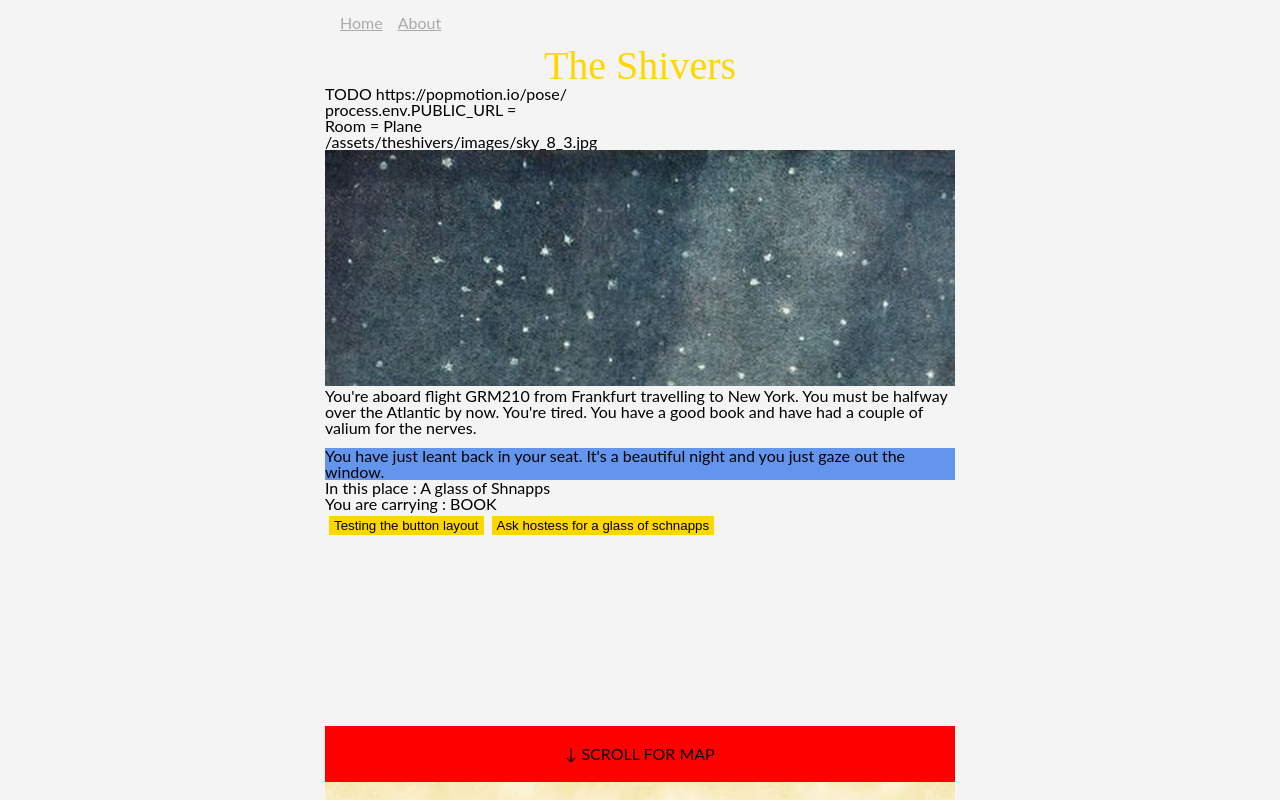
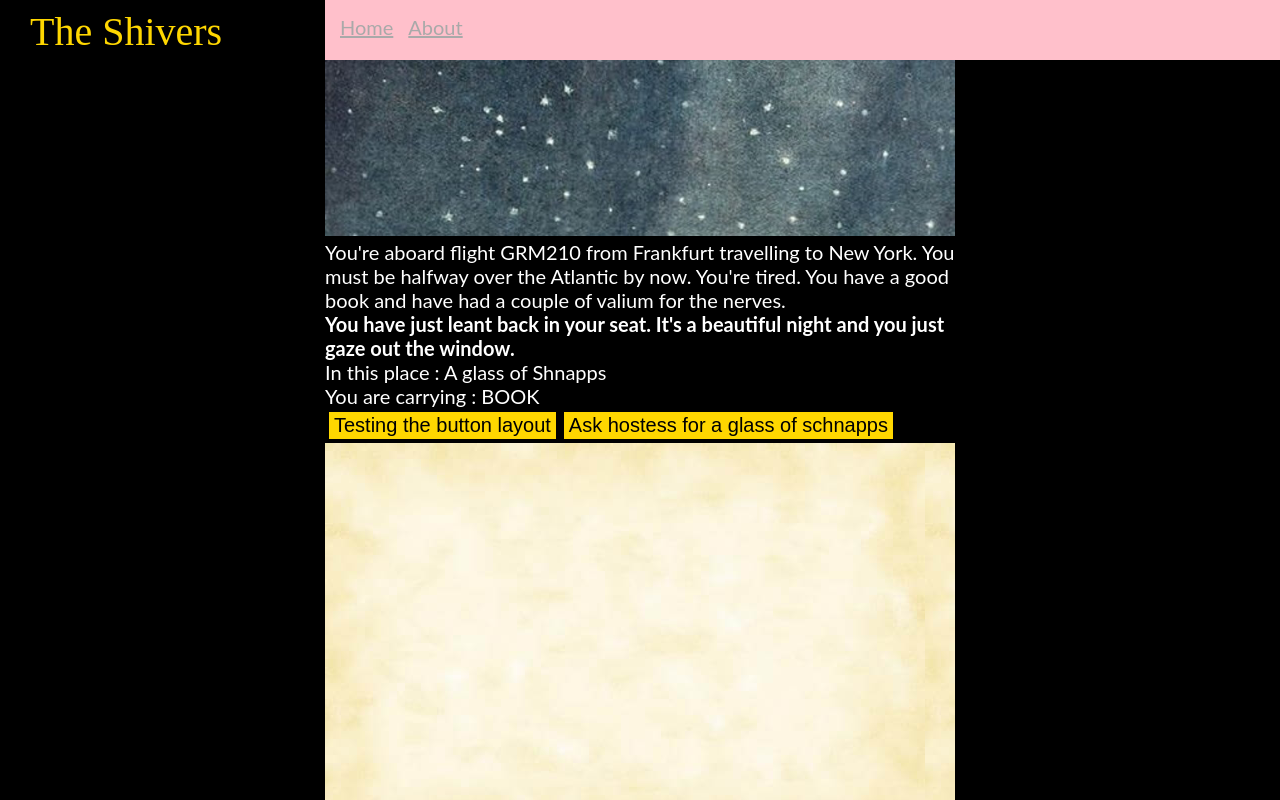
Before and after one commit to markhorsell/if-player-react, a React (Create React App) app: page / in a window 1280 px wide. Shown: the top 800 px of the page. Built offline with nearby package versions, Linux system fonts and the light colour scheme.

Commit message:
style tweaks and debounced map

```diff
--- a/src/App.js
+++ b/src/App.js
@@ -8,6 +8,8 @@ import { connect } from 'react-redux';
 import Nav from './components/Nav';
 import Home from './containers/Home';
 import About from './containers/About';
+
+
 
 
 
--- a/src/components/Nav.js
+++ b/src/components/Nav.js
@@ -7,8 +7,8 @@ import React  from "react";
 
 const Nav = () => (
 
-
-          <ul className='nav'>
+       <div className="nav">
+          <ul>
             <li>
               <Link to="/">Home</Link>
             </li>
@@ -16,7 +16,7 @@ const Nav = () => (
               <Link to="/about">About</Link>
             </li>
           </ul>
-
+        </div>
   )
 
 export default Nav;
--- a/src/components/RoomImage.js
+++ b/src/components/RoomImage.js
@@ -6,7 +6,7 @@ import PropTypes from 'prop-types';
 
 const RoomImage = ({ path,image }) => (
 	<React.Fragment>
-		<div className="room-image">{path+image}</div>
+		{/*<div className="room-image">{path+image}</div>*/}
 		<img src={path+image} width='100%'  alt={image}/>
 	</React.Fragment>
 	)
--- a/src/components/WorldMap.js
+++ b/src/components/WorldMap.js
@@ -1,5 +1,21 @@
 import React, { Component } from 'react';
 import PropTypes from 'prop-types';
+
+//TODO debounce could be in utils
+function debounce(func, wait, immediate) {
+    var timeout;
+    return function() {
+        var context = this, args = arguments;
+        var later = function() {
+            timeout = null;
+            if (!immediate) func.apply(context, args);
+        };
+        var callNow = immediate && !timeout;
+        clearTimeout(timeout);
+        timeout = setTimeout(later, wait);
+        if (callNow) func.apply(context, args);
+    };
+};
 
 class WorldMap extends Component {
 
@@ -7,6 +23,7 @@ class WorldMap extends Component {
         super(props);
         this.canvasRef = React.createRef();
         this.mapContainerRef = React.createRef();
+        this.updateCanvas = debounce(this.updateCanvas,100);
     }
 
     componentDidMount() {
@@ -17,24 +34,20 @@ class WorldMap extends Component {
     componentWillUnmount() {
         window.removeEventListener("resize", this.updateCanvas.bind(this));
     }
+
     updateCanvas() {
+        //TODO debounce
         if (!this.mapContainerRef.current) {
             return;
         }
-        console.log('DISCOVERED PATHS');
-        console.log(this.props.discoveredPaths)
+
         const width = this.mapContainerRef.current.offsetWidth;
         this.mapContainerRef.current.height = width;
         const ctx = this.canvasRef.current.getContext('2d');
-        //Keep as a square so use width for both
+
         this.canvasRef.current.width = width;
         this.canvasRef.current.height = width;
 
-        ctx.beginPath();
-        ctx.arc(width / 2, width / 2, (width / 2) - 20, 0, 2 * Math.PI);
-
-        ctx.fillStyle = "rgba(99, 255, 99, 0.3)";
-        ctx.fill();
         //If a room has been visited add it
         //Only worry about rooms with numbers
         //Named rooms are not supposed to be maps
@@ -54,18 +67,17 @@ class WorldMap extends Component {
         });
         const roomGrid = parseInt(this.props.room, 10);
         visitedGrids.forEach(grid => {
-            const exits = this.props.rooms.map(room => {
+            //const exits =
+            this.props.rooms.map(room => {
                 if (room.id === grid.x.toString() + grid.y.toString()) {
-                    console.log('Room has been discovered ' + room.id);
-                    //console.log(room.exits);
-                    // room.exits.
+
                     for (var key in room.exits) {
-                        console.log(room.exits[key]);
+
                         const exitgrid = parseInt(room.exits[key], 10);
                         if (exitgrid > 10) {
                             const x = Math.floor(exitgrid / 10);
                             const y = exitgrid % 10;
-                            console.log(x, y);
+
                             ctx.beginPath();
                             ctx.moveTo(grid.x * spacing, grid.y * spacing);
                             ctx.lineTo(x * spacing, y * spacing);
@@ -74,20 +86,15 @@ class WorldMap extends Component {
                     }
                 }
             })
-
-
-
         }
         );
+        /*
         visitedGrids.forEach(grid => {
             ctx.beginPath();
             ctx.arc(grid.x * spacing, grid.y * spacing, spacing / 5, 0, 2 * Math.PI);
             ctx.fillStyle = "rgba(255, 255, 255, 1)";
             ctx.fill();
-
-
-        })
-
+        })*/
         if (roomGrid > 10) {
             const x = Math.floor(roomGrid / 10);
             const y = roomGrid % 10;
@@ -96,6 +103,43 @@ class WorldMap extends Component {
             ctx.fillStyle = "rgba(255, 0, 0, 1)";
             ctx.fill();
         }
+        //XYR,XYR
+        var grad = ctx.createRadialGradient(50, 50, 50, 50, 50, 0);
+        grad.addColorStop(0, "transparent");
+        grad.addColorStop(0.33, "rgba(0,0,0,1)");	// extra point to control "fall-off"
+        grad.addColorStop(1, "black");
+
+        ctx.fillStyle = grad;
+        ctx.filter = "blur(8px)";
+
+      /*
+
+        for(var x=-1;x<11;x++){
+
+            for(var y=-1;y<11;y++){
+
+               // if(xGrids.indexOf(x)!==-1 || yGrids.indexOf(y)!==-1){
+               const visited=visitedGrids.filter(grid=>{
+                  // console.log(grid.x , x , grid.y ,y)
+                   if(grid.x == x && grid.y ==y){
+                       //console.log('xxx')
+
+                       return true;
+                   }
+                   return false;
+               })
+
+               if(!visited.length){
+                   //90
+                    ctx.fillRect((x-0.7)*spacing, (y-0.7)*spacing, 90, 90);
+               }
+
+               // }
+            }
+        }*/
+
+
+
 
     }
     render() {
--- a/src/containers/home.js
+++ b/src/containers/home.js
@@ -84,12 +84,12 @@ class Home extends Component {
 
 
         <Header title={gameData.gameTitle}/>
-  <div style={{height:'80vh'}}>
-        <p>TODO https://popmotion.io/pose/</p>
+
+       {/*} <p>TODO https://popmotion.io/pose/</p>
 
         <p>{'process.env.PUBLIC_URL = '+process.env.PUBLIC_URL}</p>
         <p>Room = {roomId}</p>
-
+    */}
         <RoomImage path ={'/assets/'+assetsFolder+'/images/'} image={image}/>
         <RoomDescription description={description}/>
         <Message message={message}/>
@@ -97,8 +97,7 @@ class Home extends Component {
         <Inventory items={inventory}/>
 
         <Actions/>
-      </div>
-      <div style={{textAlign:'center', padding:'20px', backgroundColor:'red'}}> &darr; SCROLL FOR MAP </div>
+
 
         <WorldMap discoveredPaths={discoveredPaths} room={roomId} rooms={rooms}/>
 
--- a/src/index.css
+++ b/src/index.css
@@ -83,6 +83,10 @@ div {
 body {
 	font-family: 'VT323', monospace;
 	font-family: 'Lato', sans-serif;
+	font-size:20px;
+	line-height: 24px;
+	background-color: black;
+	color:white;
 }
 
 
@@ -106,53 +110,62 @@ body {
 	}
 }
 
+
+/* HEADER COMP */
 div .header {
+	position:fixed;
+	background-color:black;
 
+
+	left:10px;
     font-family: 'Yesteryear', cursive;
 
     color:gold;
-    text-align:center;
+	text-align:center;
+	margin:20px;
     font-size:40px;
 
 }
+/* DESCRIPTION COMPONENT */
 .room-description {
 	position: relative;
 	display:inline-block;
 	width:100%;
 	height:60px;
-	/*color:white;*/
-	/*background-color: Black;*/
+
 
 }
-.nav {
-    display:inline-block;
-    max-width: 320px;
-    /*background-color: lightgrey;*/
+/*NAV COMPONENT */
+
+div.nav  {
+	position:fixed;
+	width:100%;
+	height:60px;
+	background-color: pink;
+}
+.nav >ul {
+	position:relative;
+	/*right:20px;*/
+    /*display:inline-block;*/
+    width: 100%;
+   /* background-color: black;*/
     margin:10px;
 }
-
-
-.nav >li {
+.nav > ul>li {
     display: inline-block;
-    font-size: 16px;
-
     margin:5px;
     margin-right:10px;
-
 }
-
-.nav >li >a {
+.nav >ul>li >a {
 	color: darkgray;
 }
-
-.nav >li >a:link, .nav >li >a:visited {
+.nav >ul >li >a:link, .nav >li >a:visited {
 	color: darkgray
 }
-
-
-.nav >li >a:hover, .nav >li >a:active {
+.nav >ul >li >a:hover, .nav >li >a:active {
     color: black;
 }
+/*
 .debug {
     font-style:monospace;
     background-color: black;
@@ -161,21 +174,27 @@ div .header {
     font-size:10px;
     font-weight:100;
 }
+*/
+
+/* MESSAGE COMPONENT */
+.message{
+	/*background-color: cornflowerblue;*/
+	font-weight:bold;
+}
+
+/* ACTIONS COMPONENT */
 .actions >Button {
 	display:inline-block;
 	/*trbl*/
 	padding:2px 5px 2px 5px;
 	margin:4px;
 	border: none;
-	background-color:gold !important;
+	background-color:gold;
+	font-size:inherit;
 	color:black;
 	cursor:pointer;
 }
-.message{
-	background-color: cornflowerblue;
-}
+/* WORLDMAP COMPONENT */
 .worldmap canvas{
 	background-image: url('assets/theshivers/images/game_bg.jpg');
-
-
 }
```
